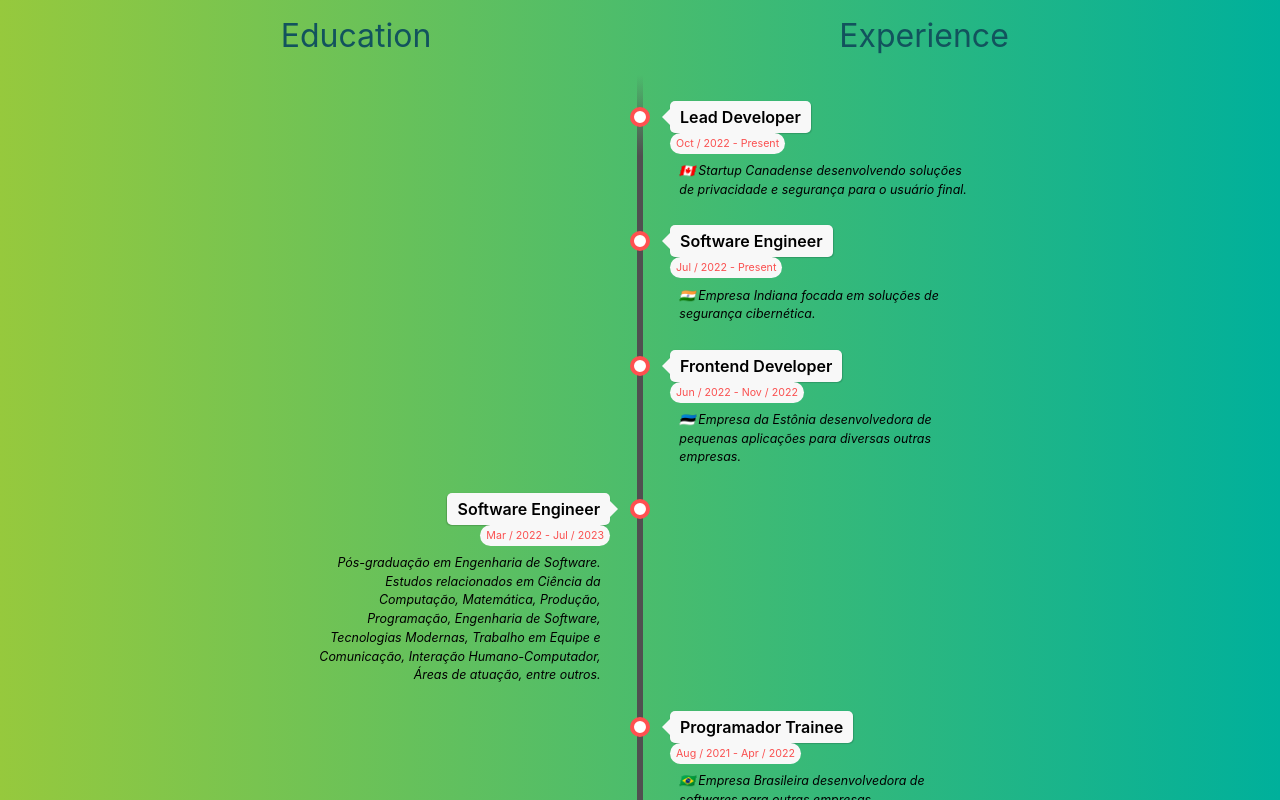
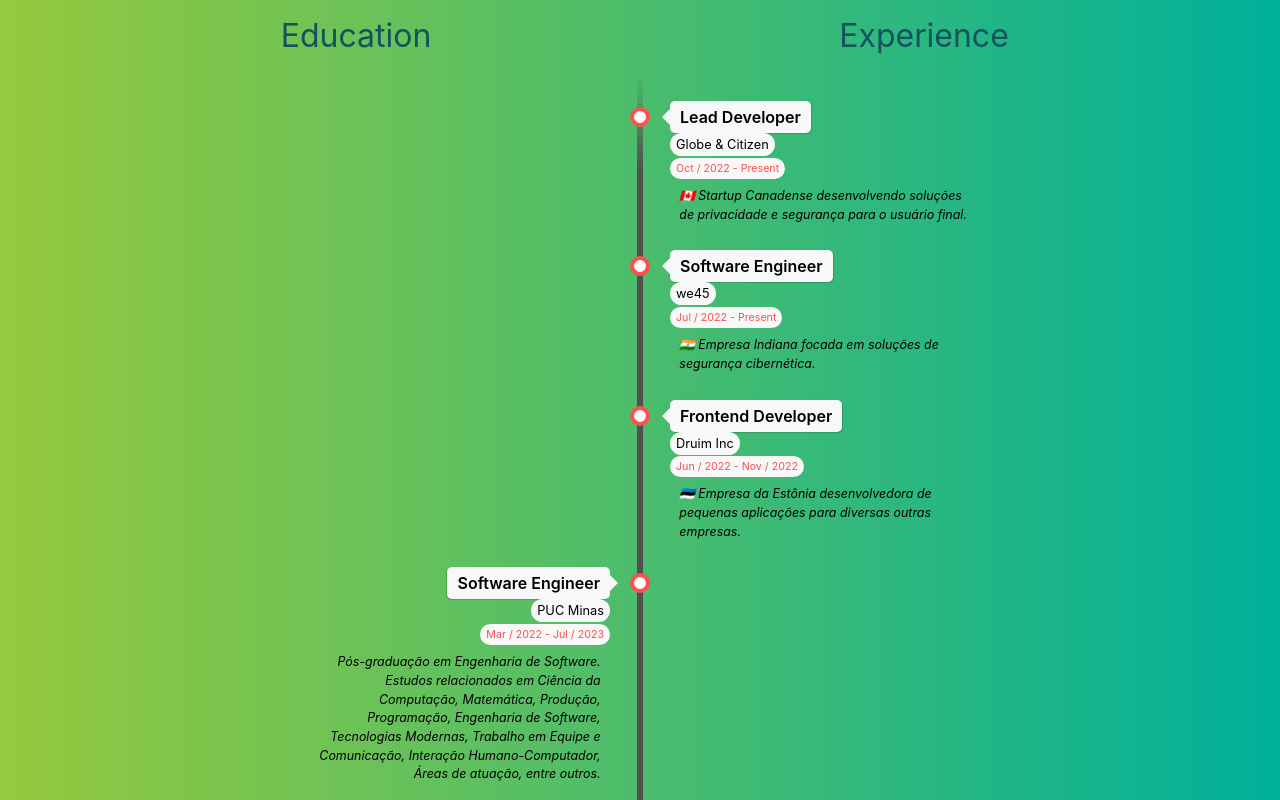
Before and after one commit to arnonrdp/Portfolio, a Next.js app: page /timeline in a window 1280 px wide. Shown: the top 800 px of the page. Built offline with nearby package versions, Linux system fonts and the light colour scheme.

Commit message:
Adicionadas empresas e renderização condicional delas

```diff
--- a/src/pages/timeline.tsx
+++ b/src/pages/timeline.tsx
@@ -15,6 +15,11 @@
               <div className={styles.flag_wrapper}>
                 <span className={styles.flag}>{item.title}</span>
               </div>
+              {item.company && (
+                <div className={styles.company_wrapper}>
+                  <span className={styles.company}>{item.company}</span>
+                </div>
+              )}
               <div className={styles.time_wrapper}>
                 <span className={styles.time}>{item.time}</span>
               </div>
--- a/src/styles/components/Timeline.module.css
+++ b/src/styles/components/Timeline.module.css
@@ -153,7 +153,17 @@
   z-index: 14;
 }
 
-.time {
+.company_wrapper {
+  display: block;
+  font-size: 0.8em;
+  line-height: 1em;
+  margin-top: 12px;
+  position: relative;
+  z-index: 14;
+  width: auto;
+}
+
+.company, .time {
   background: rgb(248, 248, 248);
   border-radius: 12px;
   padding: 4px 6px;
```
